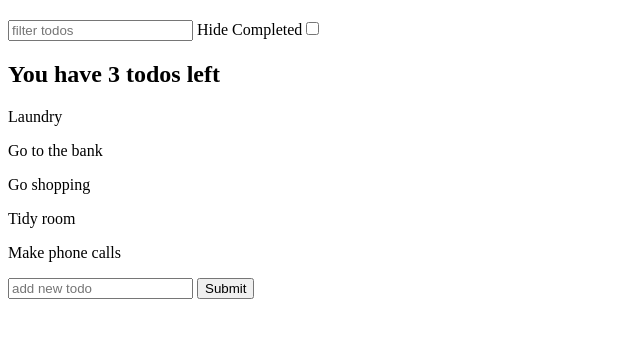
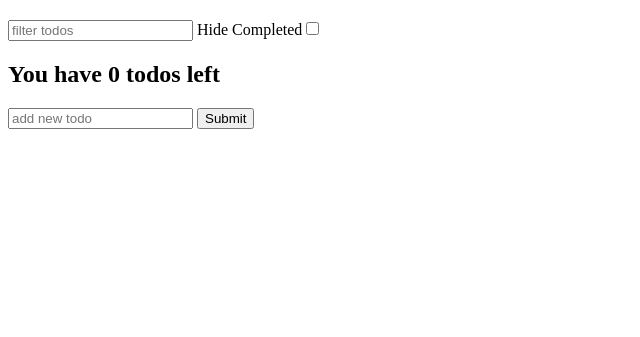
Before and after one commit to mahaliahr/modern-js-bootcamp, a plain HTML site: page todo-app/index.html in a window 1280 px wide. Shown: the part 61-398 px from the top of the page, without its empty margins (0-640 px from the left). Drawn offline with Linux system fonts and the light colour scheme.

Commit message:
refactoring the app

```diff
--- a/todo-app/index.html
+++ b/todo-app/index.html
@@ -12,6 +12,7 @@
             <input placeholder="add new todo" name="addTodo">
             <button>Submit</button>
         </form>
+        <script src = "todo-functions.js"></script>
         <script src = "todo-app.js"></script>
     </body>
 
--- a/todo-app/todo-app.js
+++ b/todo-app/todo-app.js
@@ -1,54 +1,8 @@
-const todo = [{
-    text: 'Laundry',
-    completed: true
-}, {
-    text: 'Go to the bank',
-    completed: false
-}, {
-    text: 'Go shopping',
-    completed: true
-}, {
-    text: 'Tidy room',
-    completed: false
-}, {
-    text: 'Make phone calls',
-    completed: false
-}]
+let todo = getSavedTodos()
 
 const filters = {
     searchText: '',
     hideCompleted: false
-}
-
-const renderTodos = function (todo, filters) {
-    let filteredTodos = todo.filter(function (todo){
-        return todo.text.toLowerCase().includes(filters.searchText.toLowerCase())
-    })
-
-    filteredTodos = filteredTodos.filter(function (todo){
-        if (filters.hideCompleted) {
-            return !todo.completed
-        } else {
-            return true
-        }
-    })
-
-    const incompleteTodos = filteredTodos.filter(function (todo){
-        return !todo.completed
-    })
-
-    document.querySelector('#todos').innerHTML = ''
-
-    const todosLeft = document.createElement('h2')
-    todosLeft.textContent = `You have ${incompleteTodos.length} todos left`
-    document.querySelector('#todos').appendChild(todosLeft)
-
-    filteredTodos.forEach(function (todo){
-        const p = document.createElement('p')
-        p.textContent = todo.text
-        document.querySelector('#todos').appendChild(p)
-    })
-
 }
 
 renderTodos(todo, filters)
@@ -64,8 +18,9 @@ document.querySelector('#todo-form').addEventListener('submit', function(e){
         text: e.target.elements.addTodo.value,
         completed: false
     })
+
     renderTodos(todo, filters)
-    e.target.elements.addTodo.value = ''
+    e.target.elements.addTodo.value = ' '
 })
 
 document.querySelector('#hide-completed').addEventListener('change', function(e) {
--- /dev/null
+++ b/todo-app/todo-functions.js
@@ -0,0 +1,58 @@
+// Reads saved todos from localStorage
+const getSavedTodos = function () {
+    const todoJSON = localStorage.getItem('todo')
+
+    if (todoJSON !== null) {
+        return JSON.parse(todoJSON)
+    } else {
+        return []
+    }
+}
+
+// Save todos to localStorage
+const saveTodos = function (todo) {
+    localStorage.setItem('todo', JSON.stringify(todo))
+}
+
+// Render application todos based on filters
+const renderTodos = function (todo, filters) {
+    let filteredTodos = todo.filter(function (todo){
+        return todo.text.toLowerCase().includes(filters.searchText.toLowerCase())
+    })
+
+    filteredTodos = filteredTodos.filter(function (todo){
+        if (filters.hideCompleted) {
+            return !todo.completed
+        } else {
+            return true
+        }
+    })
+
+    const incompleteTodos = filteredTodos.filter(function (todo){
+        return !todo.completed
+    })
+
+    document.querySelector('#todos').innerHTML = ''
+
+    filteredTodos.forEach(function (todo){
+    document.querySelector('#todos').appendChild(generateTodoDOM(todo))
+    })
+
+    document.querySelector('#todos').appendChild(generateDOMSummary(incompleteTodos))
+
+
+}
+
+// Get the DOM elements for an individual todo
+const generateTodoDOM = function (todo) {
+    const p = document.createElement('p')
+    p.textContent = todo.text
+    return p
+}
+
+// Get the DOM elements for list summary
+const generateDOMSummary = function (incompleteTodos) {
+    const todosLeft = document.createElement('h2')
+    todosLeft.textContent = `You have ${incompleteTodos.length} todos left`
+    return todosLeft
+}
```
